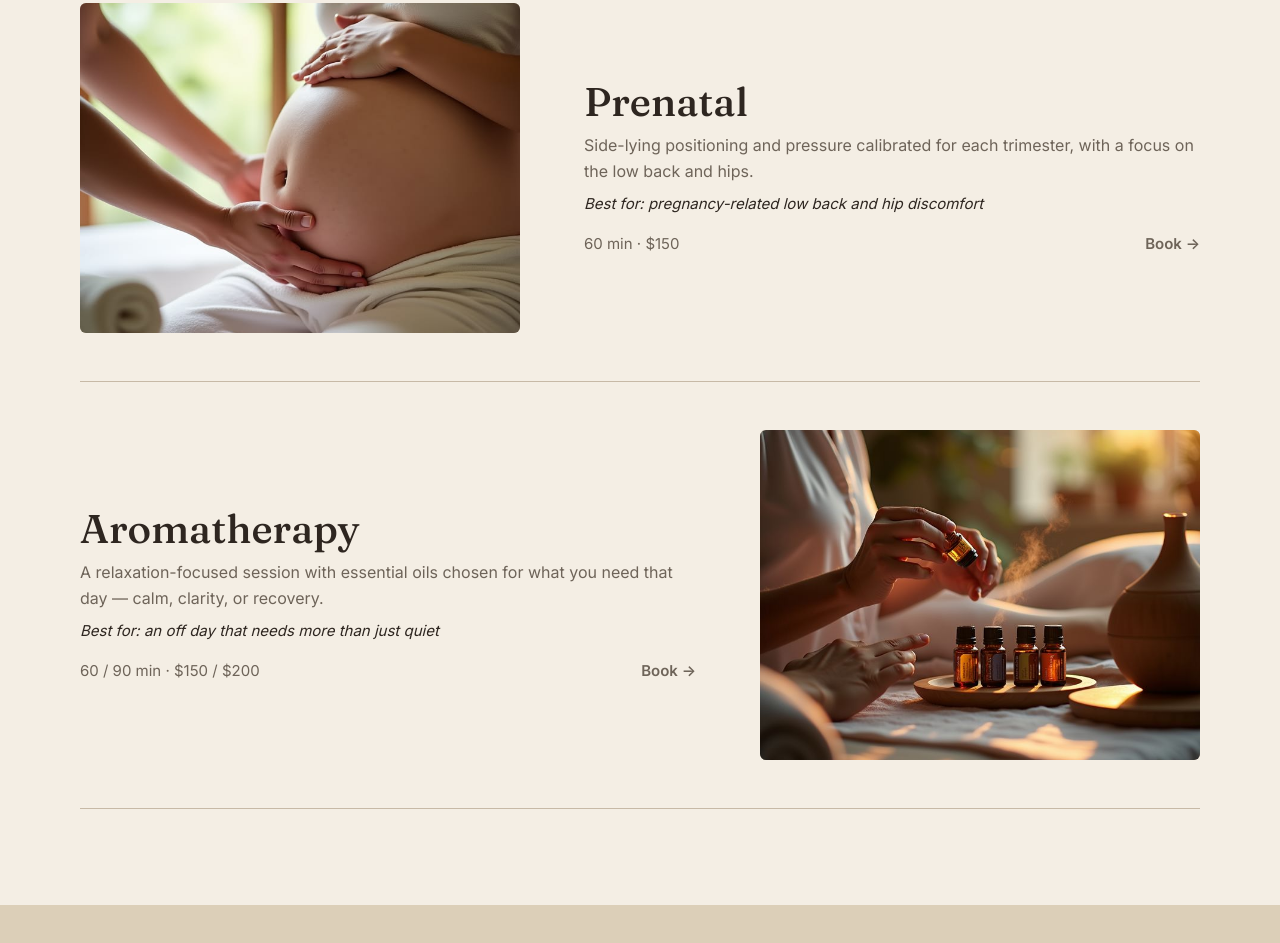
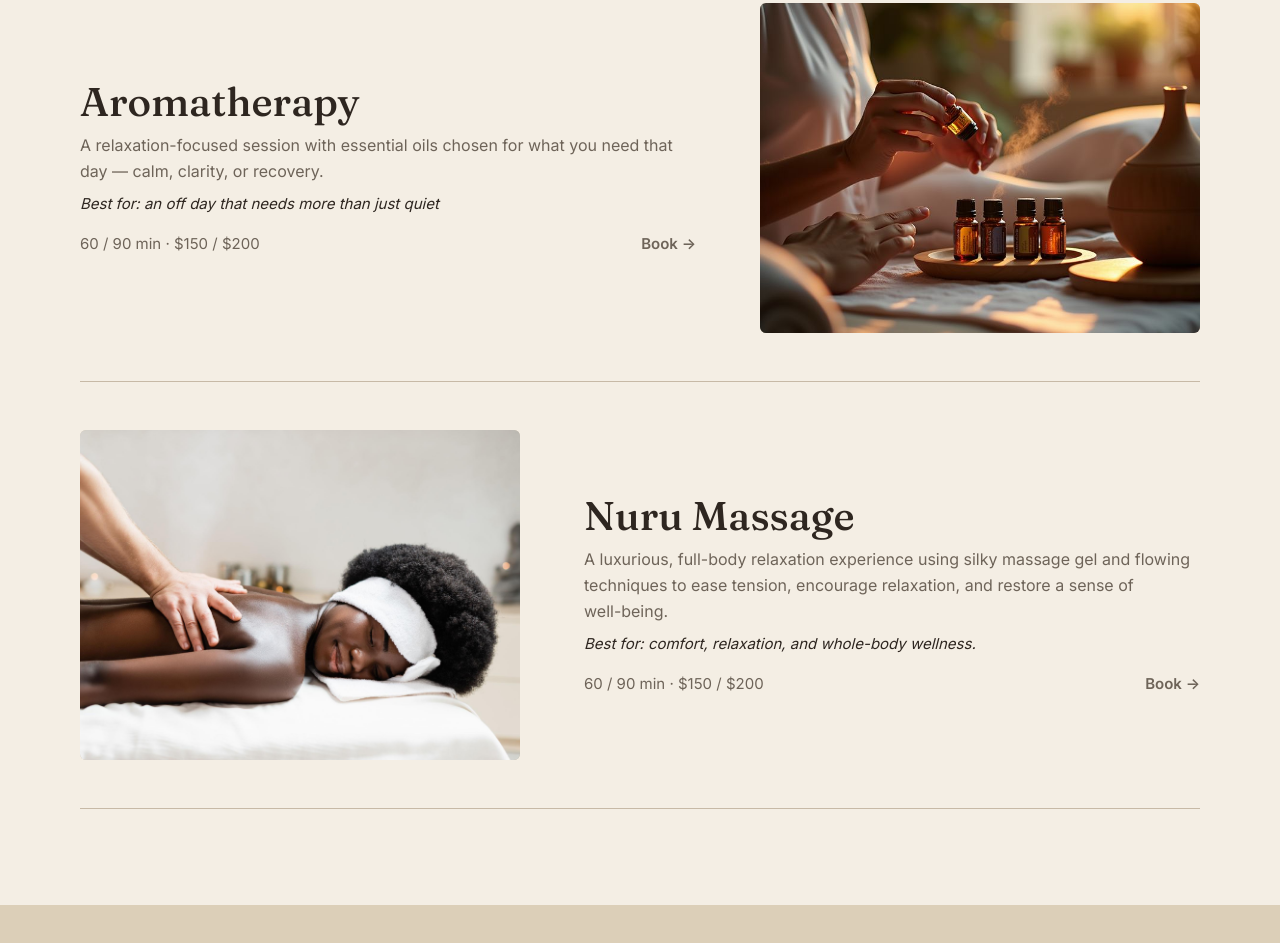
Before and after one commit to perez-devops/Emily-Signature-Massage, a website: page index.html in a window 1280 px wide. Shown: the part 4346-5289 px from the top of the page. Drawn offline with nearby package versions, Linux system fonts and the light colour scheme.

Commit message:
Add Nuru Massage service details to the booking section

```diff
--- a/index.html
+++ b/index.html
@@ -164,15 +164,6 @@
               <div class="service-row-meta"><span>60 / 90 min · $200 / $250</span><a href="booking.html" style="font-weight:600;">Book →</a></div>
             </div>
           </div>
-          <div class="service-row reverse" data-reveal>
-            <div class="service-row-media media-placeholder" style="aspect-ratio:4/3;" data-reveal-type="scale" role="img" aria-label="Swedish massage"><img src="assets/images/Nuru Massage.jpg" alt=""></div>
-            <div>
-              <h3>Nuru Massage</h3>
-              <p style="color:var(--text-secondary); margin-top:0.5rem;">A luxurious, full-body relaxation experience using silky massage gel and flowing techniques to ease tension, encourage relaxation, and restore a sense of well-being.</p>
-              <p style="font-size:var(--fs-body-sm); font-style:italic; margin-top:0.5rem;">Best for: comfort, relaxation, and whole-body wellness.</p>
-              <div class="service-row-meta"><span>60 / 90 min · $150 / $200</span><a href="booking.html" style="font-weight:600;">Book →</a></div>
-            </div>
-          </div>
 
           <div class="service-row" data-reveal>
             <div class="service-row-media media-placeholder" style="aspect-ratio:4/3;" data-reveal-type="scale" role="img" aria-label="Hot Stone massage"><img src="assets/images/Hot Stones.jpg" alt=""></div>
@@ -200,7 +191,7 @@
               <h3>Prenatal</h3>
               <p style="color:var(--text-secondary); margin-top:0.5rem;">Side-lying positioning and pressure calibrated for each trimester, with a focus on the low back and hips.</p>
               <p style="font-size:var(--fs-body-sm); font-style:italic; margin-top:0.5rem;">Best for: pregnancy-related low back and hip discomfort</p>
-              <div class="service-row-meta"><span>60 min · $150</span><a href="booking.html" style="font-weight:600;">Book →</a></div>
+              <div class="service-row-meta"><span>60 / 90 min · $150 / $200</span><a href="booking.html" style="font-weight:600;">Book →</a></div>
             </div>
           </div>
 
@@ -210,6 +201,16 @@
               <h3>Aromatherapy</h3>
               <p style="color:var(--text-secondary); margin-top:0.5rem;">A relaxation-focused session with essential oils chosen for what you need that day — calm, clarity, or recovery.</p>
               <p style="font-size:var(--fs-body-sm); font-style:italic; margin-top:0.5rem;">Best for: an off day that needs more than just quiet</p>
+              <div class="service-row-meta"><span>60 / 90 min · $150 / $200</span><a href="booking.html" style="font-weight:600;">Book →</a></div>
+            </div>
+          </div>
+
+          <div class="service-row" data-reveal>
+            <div class="service-row-media media-placeholder" style="aspect-ratio:4/3;" data-reveal-type="scale" role="img" aria-label="Nuru massage"><img src="assets/images/Nuru Massage.jpg" alt=""></div>
+            <div>
+              <h3>Nuru Massage</h3>
+              <p style="color:var(--text-secondary); margin-top:0.5rem;">A luxurious, full-body relaxation experience using silky massage gel and flowing techniques to ease tension, encourage relaxation, and restore a sense of well-being.</p>
+              <p style="font-size:var(--fs-body-sm); font-style:italic; margin-top:0.5rem;">Best for: comfort, relaxation, and whole-body wellness.</p>
               <div class="service-row-meta"><span>60 / 90 min · $150 / $200</span><a href="booking.html" style="font-weight:600;">Book →</a></div>
             </div>
           </div>
```
